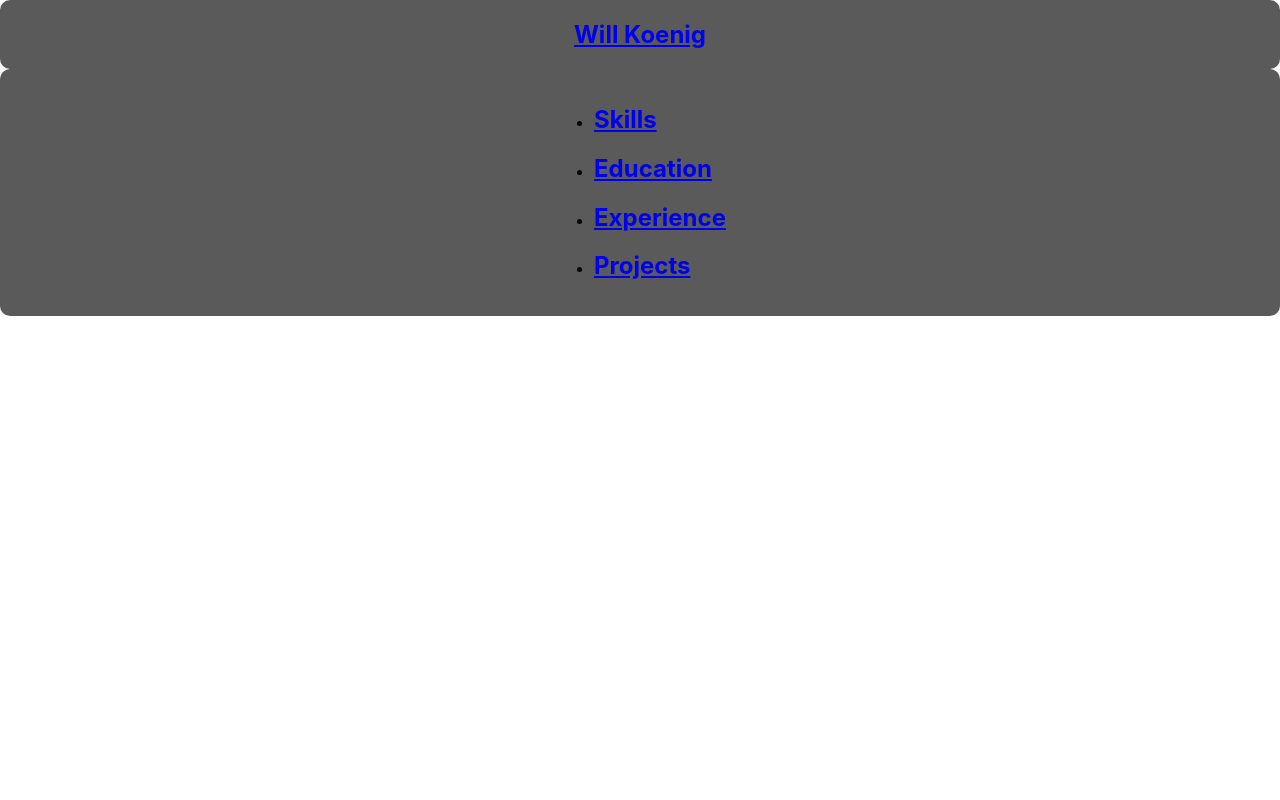
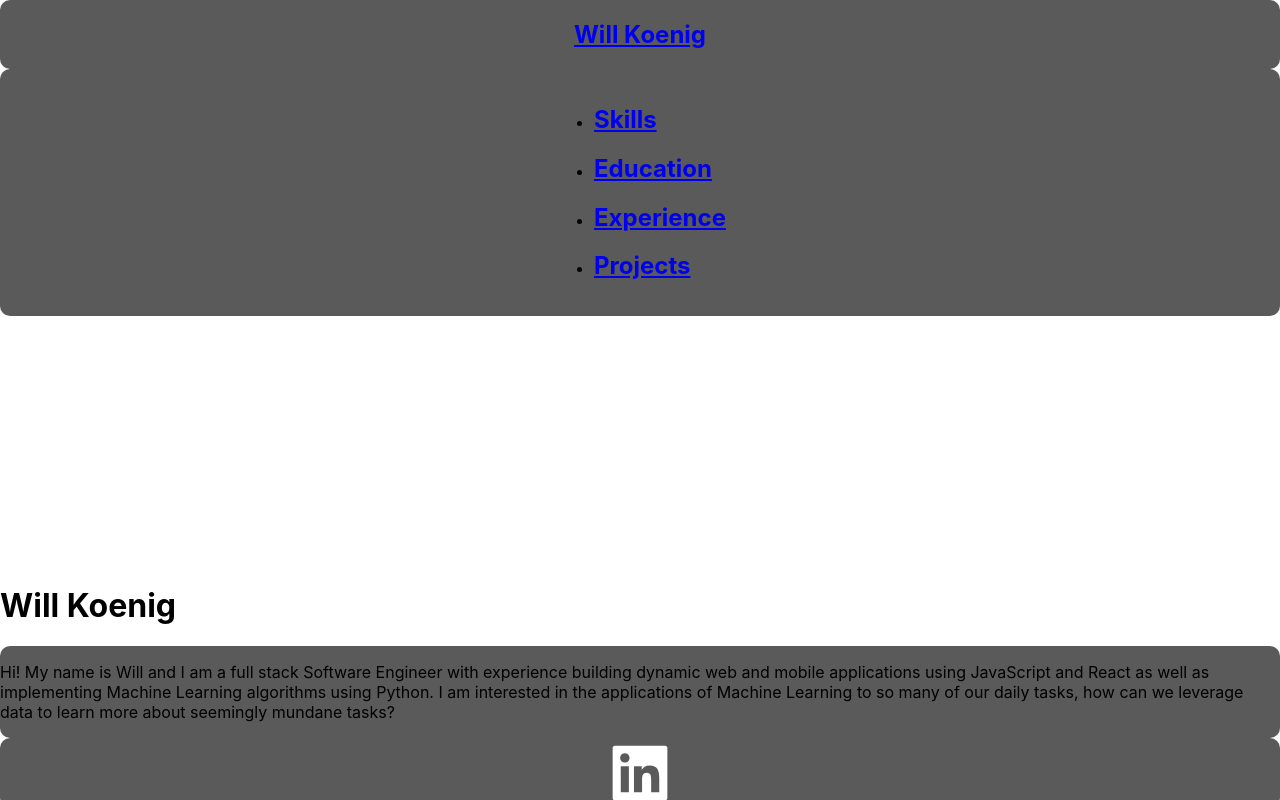
Before and after one commit to willk0814/portfolio, a React (Create React App) app: page / in a window 1280 px wide. Shown: the top 800 px of the page. Built offline with nearby package versions, Linux system fonts and the light colour scheme.

Commit message:
Changes to routing

```diff
--- a/src/App.js
+++ b/src/App.js
@@ -28,7 +28,7 @@ function App() {
         <div className='relative'>
           <NavBar />
           <Routes>
-            <Route path="/portfolio" index element={<TitlePage/>} />
+            <Route path="/" index element={<TitlePage/>} />
             <Route path="/skills" element={<SkillsPage />} />
             <Route path="/education" element={<EducationPage />} />
             <Route path="/experience" element={<ExperiencePage />} />
--- a/src/Components/NavBar/NavBar.js
+++ b/src/Components/NavBar/NavBar.js
@@ -57,7 +57,7 @@ export default function NavBar() {
 
                 // Mobile Home Button
                 <div className='blurredContentContainer items-center justify-center px-1'>
-                    <Link to='/portfolio'>
+                    <Link to='/'>
                         <GoHomeFill color='white' size={30} />
                     </Link>
                 </div>
@@ -67,7 +67,7 @@ export default function NavBar() {
                     className='blurredContentContainer px-2 flex flex-col items-center justify-center'
                     onMouseEnter={() => toggleUnderline('home')}
                     onMouseLeave={() => toggleUnderline('home')}>
-                    <Link to='/portfolio'>
+                    <Link to='/'>
                         <h2 className='text-white cursor-pointer font-semibold text-2xl'>
                             Will Koenig
                         </h2>
```
